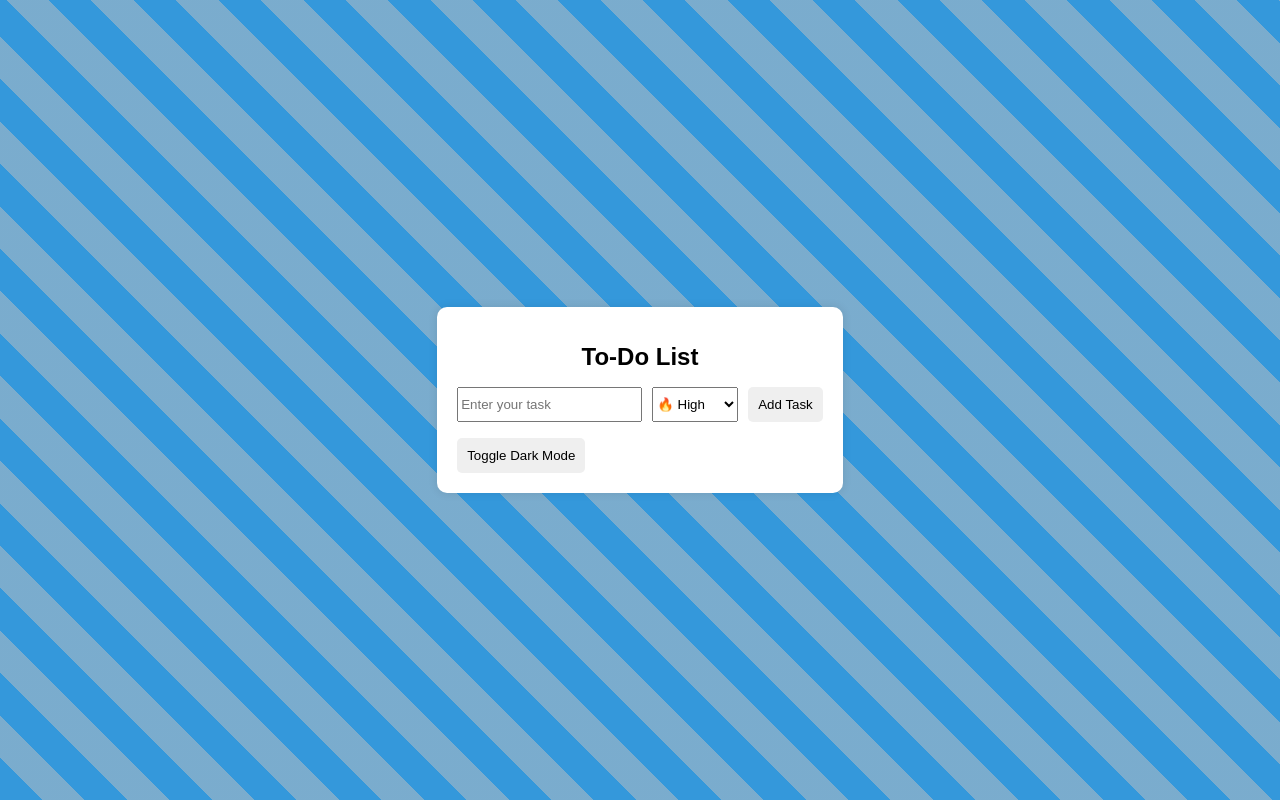
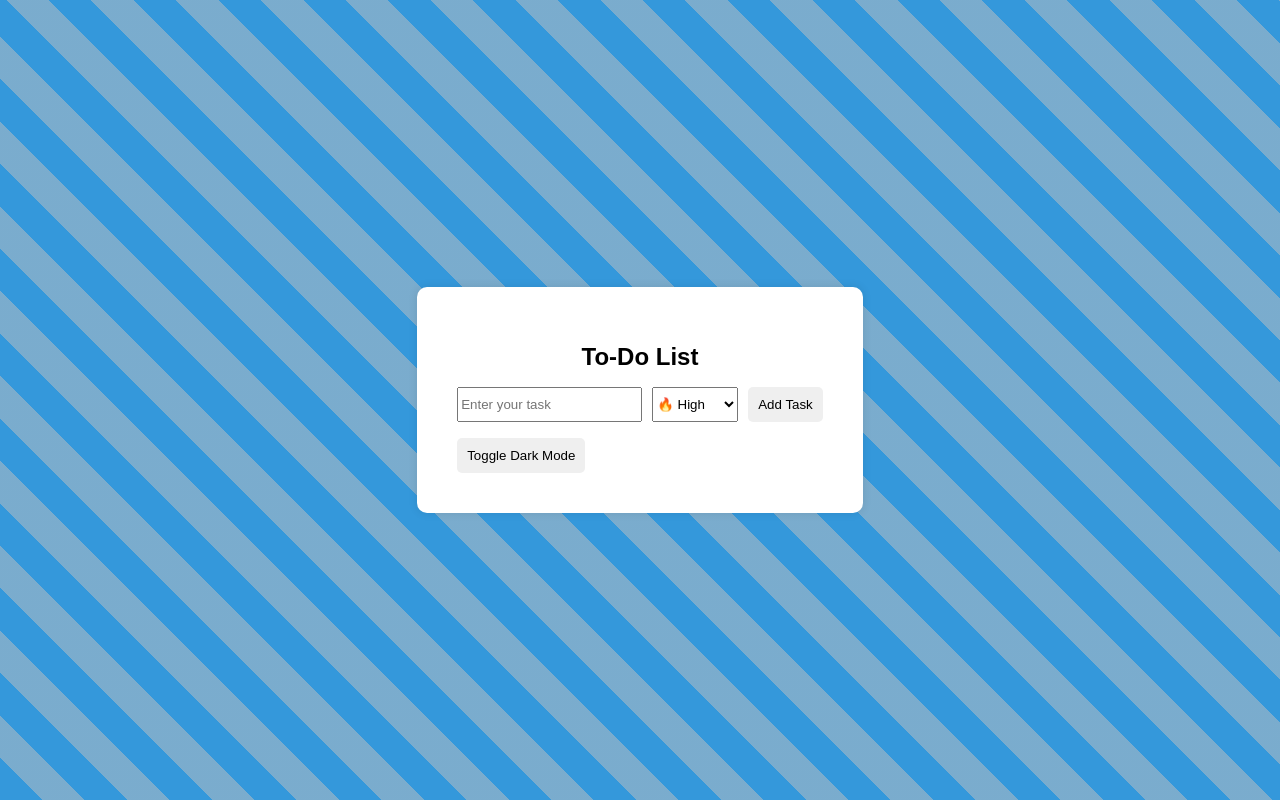
Before and after one commit to J-murco/To-Do-list-web, a plain HTML site: page index.html in a window 1280 px wide. Drawn offline with Linux system fonts and the light colour scheme.

Commit message:
Update styles.css

```diff
--- a/project/styles.css
+++ b/project/styles.css
@@ -38,11 +38,11 @@ body::before {
 /* Container */
 .container {
     background: white;
-    padding: 20px;
+    padding: 40px;
     border-radius: 10px;
     box-shadow: 0 0 10px rgba(0, 0, 0, 0.1);
     width: auto;
-    max-width: 400px;
+    max-width: 600px; /* Increased size */
 }
 
 h1 {
```
